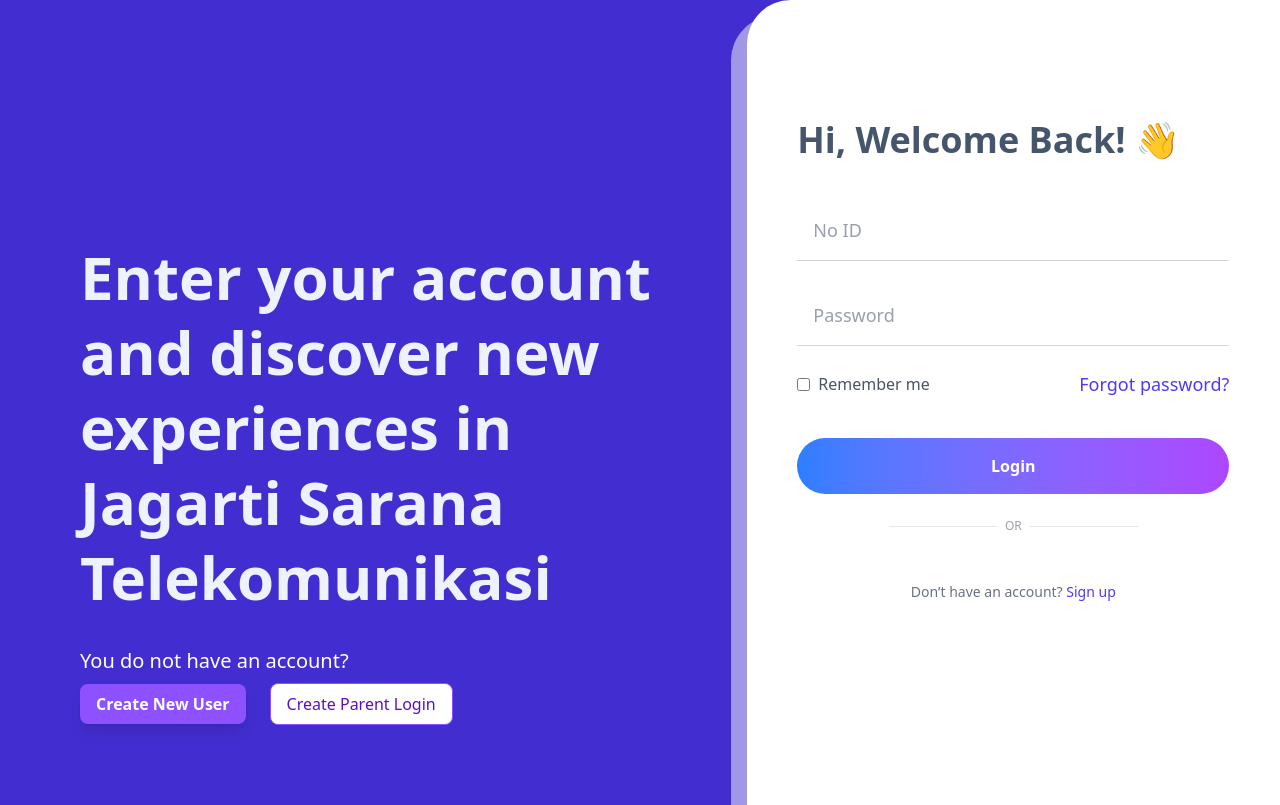
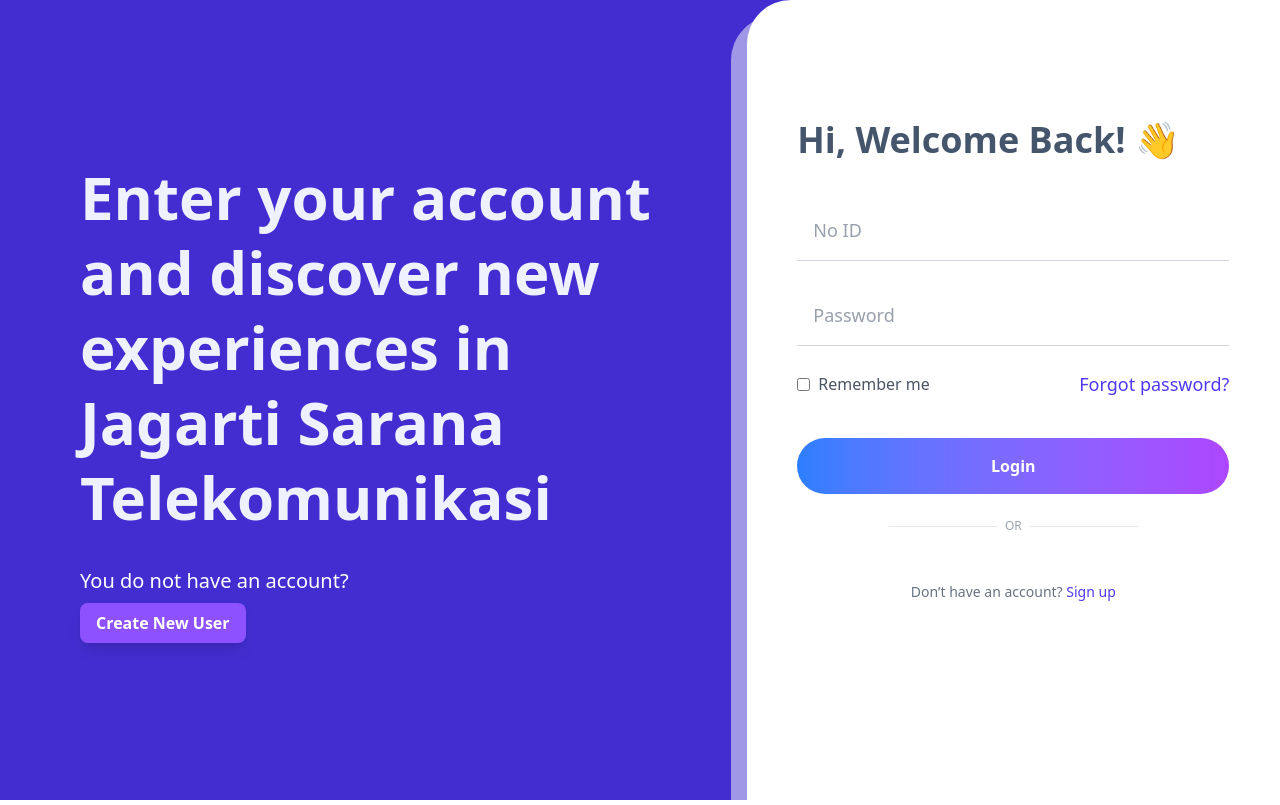
Before and after one commit to Gilank884/jstmonitoring, a React (Vite) app: page /login in a window 1280 px wide. Built offline with nearby package versions, Linux system fonts and the light colour scheme.

Commit message:
feat: tambah tombol Create User & Sign Up redirect ke WhatsApp

```diff
--- a/src/Login.jsx
+++ b/src/Login.jsx
@@ -45,22 +45,18 @@
       <div className="col-span-7 flex p-20 text-white">
         <div className="flex flex-col justify-between w-full">
           <div>
-            <h1 className="mt-40 my-8 text-6xl font-bold text-indigo-50 leading-tight">
+            <h1 className="mt-20 my-8 text-6xl font-bold text-indigo-50 leading-tight">
               Enter your account and discover new experiences in Jagarti Sarana Telekomunikasi
             </h1>
             <p className="mb-2 text-xl">You do not have an account?</p>
             <div className="flex items-center gap-x-6">
               <a
-                href="#"
+                href="https://wa.me/6282332901726?text=Hai%20Saya%20Ingin%20daftar%20Di%20aplikasi%20JST"
+                target="_blank"
+                rel="noopener noreferrer"
                 className="rounded-lg bg-violet-500 px-4 py-2 font-semibold text-white shadow-lg hover:opacity-90"
               >
                 Create New User
-              </a>
-              <a
-                href="#"
-                className="rounded-lg border border-violet-500 bg-white px-4 py-2 font-medium text-violet-800 hover:bg-gray-50"
-              >
-                Create Parent Login
               </a>
             </div>
           </div>
@@ -128,7 +124,12 @@
             {/* Sign Up */}
             <p className="mt-12 text-center text-sm text-gray-500">
               Don’t have an account?{" "}
-              <a href="#" className="text-indigo-600 hover:underline">
+              <a
+                href="https://wa.me/6282332901726?text=Hai%20Saya%20Ingin%20daftar%20Di%20aplikasi%20JST"
+                target="_blank"
+                rel="noopener noreferrer"
+                className="text-indigo-600 hover:underline"
+              >
                 Sign up
               </a>
             </p>
```
